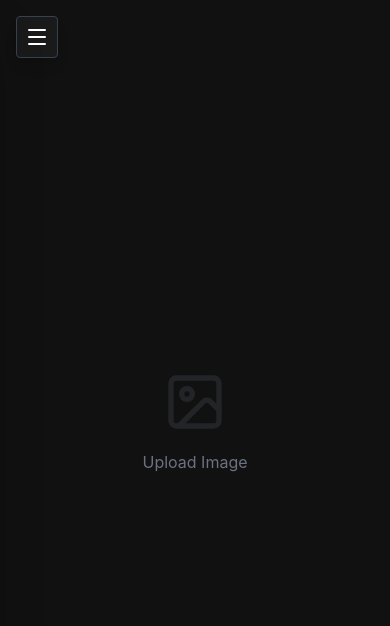
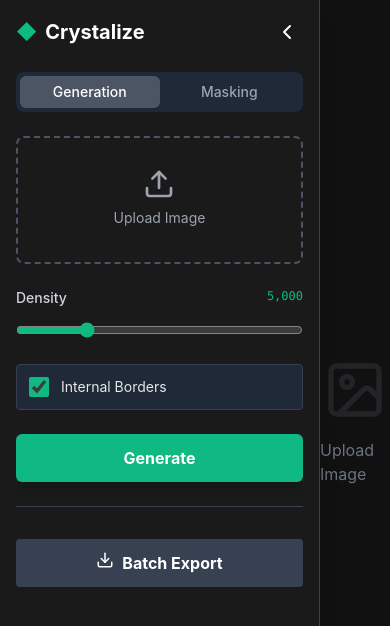
Before and after one commit to beanz-y/voronoi, a React (Vite) app in the folder crystalize-web/: page / in a window 390 px wide. Shown: the top 626 px of the page. Built offline with nearby package versions, Linux system fonts and the light colour scheme.

Commit message:
mobile final

```diff
--- a/crystalize-web/src/App.jsx
+++ b/crystalize-web/src/App.jsx
@@ -2,7 +2,7 @@ import React, { useState, useRef, useEffect, useCallback } from 'react';
 import {
     Upload, Image as ImageIcon, Eraser, Brush, Eye,
     Sparkles, Download, X, Undo, Redo, Trash2,
-    Menu, ChevronLeft
+    Menu, ChevronLeft, ChevronRight
 } from 'lucide-react';
 import { generateVoronoiPoints, renderCrystalLayer } from './lib/crystalizer';
 import { renderComposite } from './lib/compositor';
@@ -26,9 +26,8 @@ function App() {
   const [brushSize, setBrushSize] = useState(50);
   const [showMask, setShowMask] = useState(false);
 
-  // UI State
-  const [isMobile, setIsMobile] = useState(window.innerWidth < 768);
-  const [sidebarOpen, setSidebarOpen] = useState(false);
+  // UI State: Universal Collapsible Sidebar
+  const [isSidebarVisible, setIsSidebarVisible] = useState(true);
   const [showExportModal, setShowExportModal] = useState(false);
   const [exportOpts, setExportOpts] = useState({ bm: true, bf: true, nm: true, nf: true });
   const [isExporting, setIsExporting] = useState(false);
@@ -55,25 +54,13 @@ function App() {
 
   // Touch/Gesture Refs
   const lastMousePos = useRef({ x: 0, y: 0 });
-  const lastPaintPos = useRef({ x: 0, y: 0 }); // NEW: Track last paint position for smooth lines
+  const lastPaintPos = useRef({ x: 0, y: 0 });
   const touchStartDist = useRef(0);
   const lastTouchCenter = useRef({ x: 0, y: 0 });
 
   // Viewport Ref Sync
   const viewportRef = useRef(viewport);
   useEffect(() => { viewportRef.current = viewport; }, [viewport]);
-
-  // --- Resize Listener ---
-  useEffect(() => {
-    const handleResize = () => {
-        setIsMobile(window.innerWidth < 768);
-        if (window.innerWidth >= 768) {
-            setSidebarOpen(false);
-        }
-    };
-    window.addEventListener('resize', handleResize);
-    return () => window.removeEventListener('resize', handleResize);
-  }, []);
 
   // --- Global Listeners ---
   useEffect(() => {
@@ -132,6 +119,7 @@ function App() {
     saveHistorySnapshot();
     triggerRender();
   };
+
   const handleFile = (file) => {
     if (file && file.type.startsWith('image/')) {
       const reader = new FileReader();
@@ -140,7 +128,8 @@ function App() {
         crystalLayerRef.current = null; crystalPointsRef.current = null; maskLayerRef.current = null;
         setViewport({ scale: 1, x: 0, y: 0 });
         historyStack.current = []; setHistoryIndex(-1); setHistoryLength(0);
-        if (isMobile) setSidebarOpen(false);
+        // Auto-close sidebar on small screens to show image
+        if (window.innerWidth < 768) setIsSidebarVisible(false);
       };
       reader.readAsDataURL(file);
     }
@@ -150,6 +139,7 @@ function App() {
     if (e.dataTransfer.files && e.dataTransfer.files[0]) handleFile(e.dataTransfer.files[0]);
   };
   const onDragOver = (e) => { e.preventDefault(); };
+
   const onImageLoad = () => {
     if (!imgRef.current || !canvasRef.current) return;
     canvasRef.current.width = imgRef.current.naturalWidth;
@@ -170,7 +160,7 @@ function App() {
       crystalLayerRef.current = renderCrystalLayer(imgRef.current, points, { showBorders });
       triggerRender();
       setIsProcessing(false);
-      if (isMobile) setSidebarOpen(false);
+      if (window.innerWidth < 768) setIsSidebarVisible(false);
     }, 50);
   };
   useEffect(() => {
@@ -223,7 +213,7 @@ function App() {
     setViewport({ scale: newScale, x: newX, y: newY });
   }, [imageSrc]);
 
-  // --- TOUCH GESTURES (PINCH/ZOOM) ---
+  // --- TOUCH GESTURES ---
   const getTouchDist = (t1, t2) => Math.hypot(t1.clientX - t2.clientX, t1.clientY - t2.clientY);
   const getTouchCenter = (t1, t2) => ({ x: (t1.clientX + t2.clientX) / 2, y: (t1.clientY + t2.clientY) / 2 });
 
@@ -280,7 +270,7 @@ function App() {
        const t = e.touches[0];
        if (isDrawing.current && activeTab === 'masking' && !viewOriginal) {
            const { x, y } = getPointerPos(t);
-           paint(x, y); // Continue line
+           paint(x, y);
        } else if (isPanning) {
            const deltaX = t.clientX - lastMousePos.current.x;
            const deltaY = t.clientY - lastMousePos.current.y;
@@ -342,7 +332,6 @@ function App() {
     }
   };
 
-  // --- SMOOTH PAINTING LOGIC (LineTo instead of Arc) ---
   const paint = (x, y, isStart = false) => {
     if (!maskLayerRef.current) return;
     const ctx = maskLayerRef.current.getContext('2d');
@@ -355,11 +344,9 @@ function App() {
 
     ctx.beginPath();
     if (isStart) {
-        // Just a dot for single click/tap
         ctx.arc(x, y, brushSize / 2, 0, Math.PI * 2);
         ctx.fill();
     } else {
-        // Connect the previous point to current point
         ctx.moveTo(lastPaintPos.current.x, lastPaintPos.current.y);
         ctx.lineTo(x, y);
         ctx.stroke();
@@ -369,20 +356,10 @@ function App() {
     triggerRender();
   };
 
-  // --- DYNAMIC CLASSES ---
-  // Fix for Overlay Issue: added 'transform: translateZ(0)' via style or class to force GPU layer
-  // This puts Sidebar in the same "3D context" as the canvas, allowing Z-Index to win.
-  const sidebarClasses = isMobile
-    ? `fixed inset-y-0 left-0 z-[90] w-80 bg-panel border-r border-gray-700 flex flex-col p-4 shadow-2xl transition-transform duration-300 ${sidebarOpen ? 'translate-x-0' : '-translate-x-full'}`
-    : `w-80 flex-shrink-0 bg-panel border-r border-gray-700 flex flex-col p-4 z-20 shadow-xl`;
-
-  // Apply translateZ(0) manually to Sidebar to fix mobile "pop-through" bug
-  const sidebarStyle = isMobile ? { transform: sidebarOpen ? 'translateX(0) translateZ(0)' : 'translateX(-100%) translateZ(0)' } : {};
-
   return (
     <div className="flex h-screen w-full bg-bg text-white overflow-hidden relative" onDrop={onDrop} onDragOver={onDragOver}>
 
-      {/* EXPORT MODAL (Z-100) */}
+      {/* EXPORT MODAL */}
       {showExportModal && (
         <div className="fixed inset-0 z-[100] bg-black/80 flex items-center justify-center p-4">
             <div className="bg-panel border border-gray-700 rounded-xl p-6 w-full max-w-md shadow-2xl relative">
@@ -398,28 +375,24 @@ function App() {
         </div>
       )}
 
-      {/* MOBILE MENU TOGGLE (Z-40) */}
-      {isMobile && (
-        <button onClick={() => setSidebarOpen(true)} className="absolute top-4 left-4 z-[40] p-2 bg-panel border border-gray-700 rounded shadow-lg">
-            <Menu size={24} />
-        </button>
-      )}
-
-      {/* SIDEBAR (Z-90) */}
-      {/* Note: We use style={} here to enforce the translateZ fix */}
-      <div className={sidebarClasses} style={sidebarStyle}>
-        <div className="flex justify-between items-center mb-6">
+      {/* UNIVERSAL COLLAPSIBLE SIDEBAR */}
+      <div
+        className={`bg-panel border-r border-gray-700 flex flex-col transition-all duration-300 relative z-20 shadow-xl ${isSidebarVisible ? 'w-80 p-4' : 'w-0 p-0 overflow-hidden border-none'}`}
+      >
+        <div className="flex justify-between items-center mb-6 min-w-[280px]">
             <h1 className="text-xl font-bold flex items-center gap-2"><span className="text-accent">◆</span> Crystalize</h1>
-            {isMobile && <button onClick={() => setSidebarOpen(false)} className="p-1 hover:bg-gray-700 rounded"><ChevronLeft size={24} /></button>}
+            <button onClick={() => setIsSidebarVisible(false)} className="p-1 hover:bg-gray-700 rounded"><ChevronLeft size={24} /></button>
         </div>
 
-        <div className="flex p-1 bg-gray-800 rounded-lg mb-6">
+        <div className="flex p-1 bg-gray-800 rounded-lg mb-6 min-w-[280px]">
           <button onClick={() => setActiveTab('crystals')} className={`flex-1 py-1.5 text-sm font-medium rounded-md transition ${activeTab === 'crystals' ? 'bg-gray-600' : 'text-gray-400'}`}>Generation</button>
           <button onClick={() => setActiveTab('masking')} className={`flex-1 py-1.5 text-sm font-medium rounded-md transition ${activeTab === 'masking' ? 'bg-gray-600' : 'text-gray-400'}`}>Masking</button>
         </div>
 
+        {/* Content Wrapper to prevent squishing during animation */}
+        <div className="min-w-[280px] h-full overflow-y-auto">
             {activeTab === 'crystals' ? (
-          <div className="space-y-6 overflow-y-auto pb-4">
+            <div className="space-y-6 pb-4">
                 <div className="mb-4">
                     <label className="flex flex-col items-center justify-center w-full h-32 border-2 border-gray-600 border-dashed rounded-lg cursor-pointer hover:bg-gray-800">
                     <div className="flex flex-col items-center justify-center pt-5 pb-6"><Upload className="w-8 h-8 mb-2 text-gray-400" /><p className="text-sm text-gray-400">Upload Image</p></div>
@@ -435,7 +408,7 @@ function App() {
                 <div className="pt-8 border-t border-gray-700"><button onClick={() => setShowExportModal(true)} disabled={!imageSrc || !crystalPointsRef.current} className="w-full py-3 bg-gray-700 text-white rounded font-bold flex justify-center gap-2"><Download size={18} /> Batch Export</button></div>
             </div>
             ) : (
-          <div className="space-y-6 overflow-y-auto pb-4">
+            <div className="space-y-6 pb-4">
                 <button onClick={handleMagicSelect} disabled={isAnalyzing} className={`w-full py-3 px-4 rounded-md font-bold text-white shadow-lg flex items-center justify-center gap-2 transition ${isAnalyzing ? 'bg-indigo-800' : 'bg-indigo-600'}`}>{isAnalyzing ? 'Analyzing...' : <><Sparkles size={18} /> Auto-Detect</>}</button>
                 <div className="grid grid-cols-2 gap-2">
                 <button onClick={() => setCurrentTool('brush')} className={`p-3 rounded flex flex-col items-center gap-2 border ${currentTool === 'brush' ? 'bg-accent border-accent' : 'bg-gray-800 border-gray-700'}`}><Brush size={20} /><span className="text-xs font-bold">Brush</span></button>
@@ -452,11 +425,19 @@ function App() {
             </div>
             )}
         </div>
+      </div>
 
-      {/* Mobile Overlay (Z-80) */}
-      {isMobile && sidebarOpen && <div onClick={() => setSidebarOpen(false)} className="fixed inset-0 bg-black/50 z-[80] backdrop-blur-sm" />}
+      {/* FLOATING TOGGLE BUTTON (Visible when sidebar is closed) */}
+      {!isSidebarVisible && (
+        <button
+            onClick={() => setIsSidebarVisible(true)}
+            className="absolute top-4 left-4 z-40 p-2 bg-panel border border-gray-700 rounded shadow-lg text-accent hover:bg-gray-800"
+        >
+            <Menu size={24} />
+        </button>
+      )}
 
-      {/* VIEWPORT (Z-0) */}
+      {/* VIEWPORT */}
       <div
         ref={containerRef}
         className={`flex-1 bg-[#111] relative z-0 overflow-hidden touch-none`}
@@ -467,7 +448,7 @@ function App() {
         {!imageSrc && <div className="absolute inset-0 flex flex-col items-center justify-center text-gray-500 pointer-events-none"><ImageIcon className="w-16 h-16 mb-4 opacity-20" /><p>Upload Image</p></div>}
 
         {/* Brush Cursor (Desktop Only) */}
-        {!isMobile && !isPanning && !isSpaceHeld && !viewOriginal && imageSrc && activeTab === 'masking' && (
+        {!isPanning && !isSpaceHeld && !viewOriginal && imageSrc && activeTab === 'masking' && (
             <div className="hidden md:block fixed pointer-events-none rounded-full border border-white mix-blend-difference z-50" style={{ left: cursorPos.x, top: cursorPos.y, width: brushSize * viewport.scale, height: brushSize * viewport.scale, transform: 'translate(-50%, -50%)', boxShadow: '0 0 2px 0 rgba(0,0,0,0.5)' }} />
         )}
 
```
Lines whose indentation alone changed are shown as unchanged.
